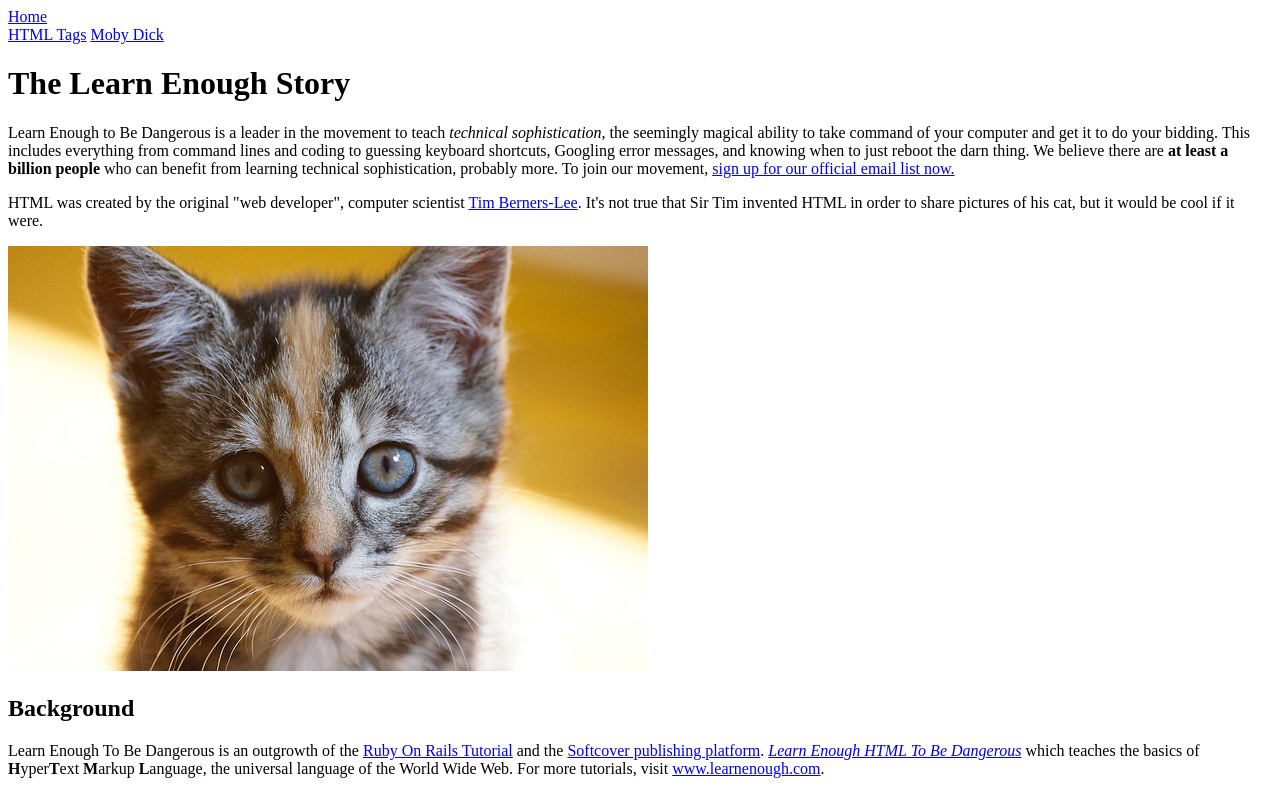
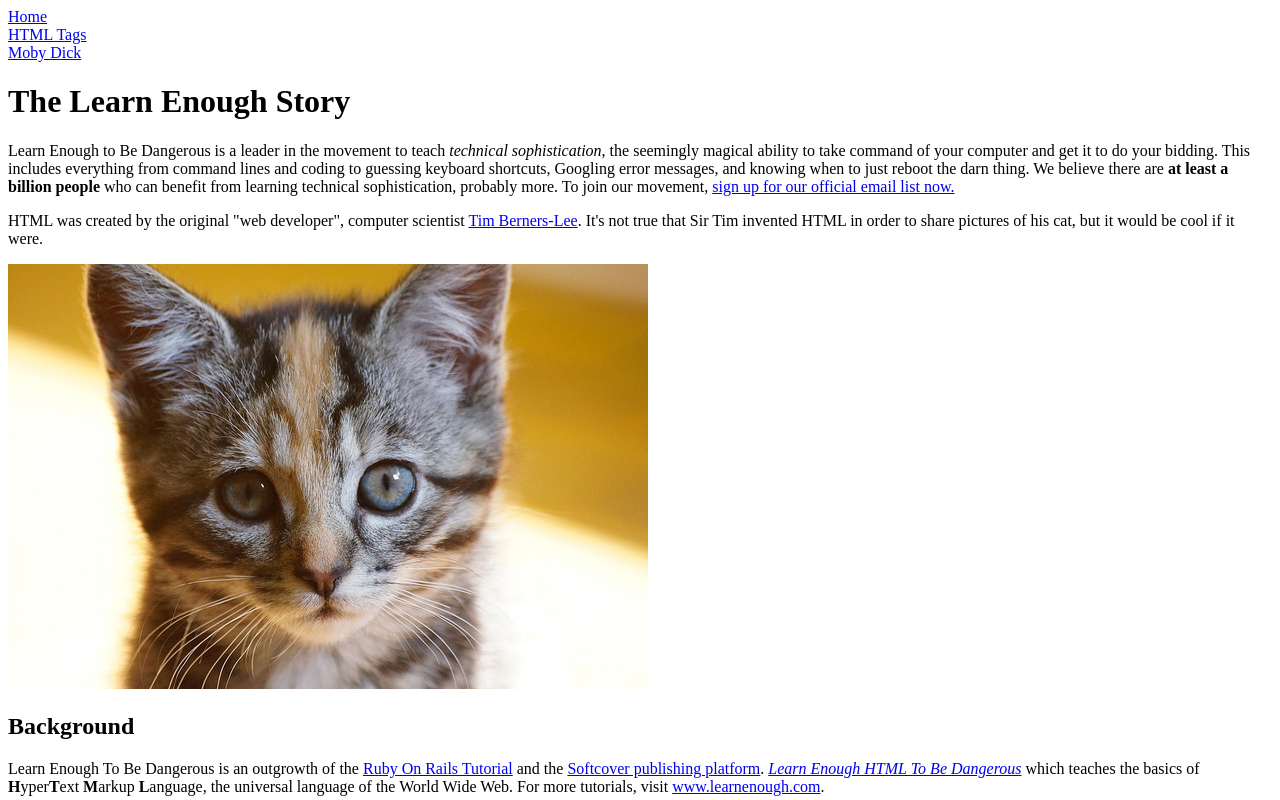
Before and after one commit to Axarva/sample_webpage, a plain HTML site: page index.html in a window 1280 px wide. Shown: the top 800 px of the page. Drawn offline with Linux system fonts and the light colour scheme.

Commit message:
Add break rules

```diff
--- a/index.html
+++ b/index.html
@@ -7,8 +7,8 @@
   <body>
     <div>
       <a href="index.html">Home</a><br>
-      <a href="tags.html">HTML Tags</a>
-      <a href="moby_dick.html">Moby Dick</a><br>
+      <a href="tags.html">HTML Tags</a><br>
+      <a href="moby_dick.html">Moby Dick</a>
 
     </div>
 
```
Also changed, not shown: moby_dick.html (+2 -2 lines), tags.html (+2 -2 lines).
